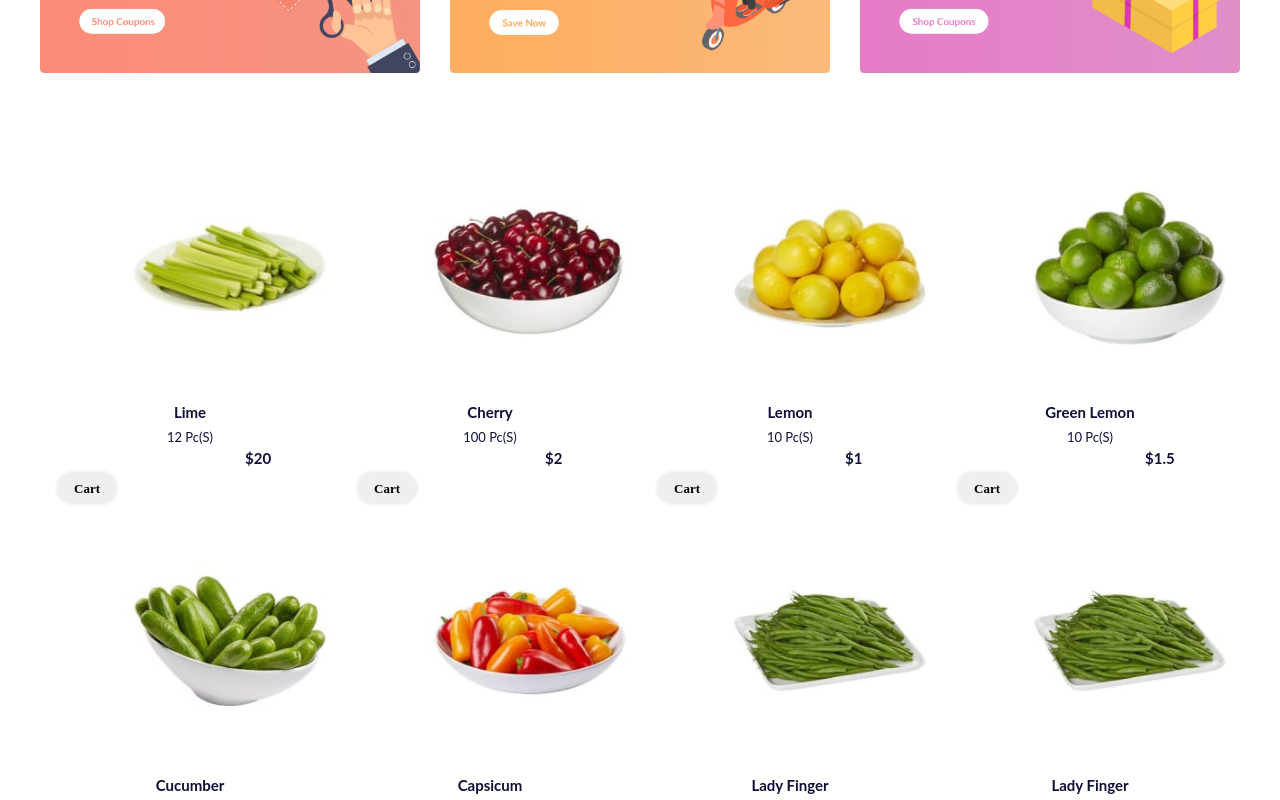
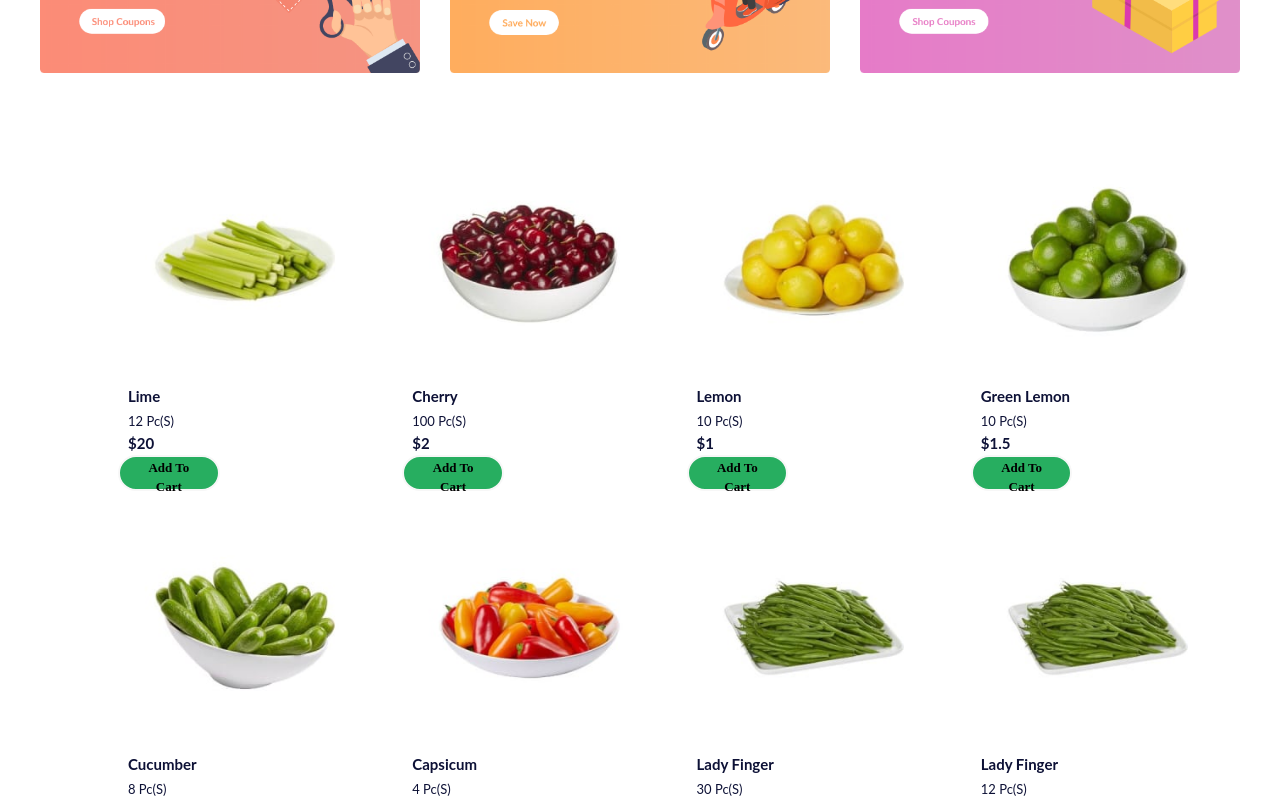
Before and after one commit to hkabir/khetkhamar, a React (Create React App) app: page / in a window 1280 px wide. Shown: the part 780-1580 px from the top of the page. Built offline with nearby package versions, Linux system fonts and the light colour scheme.

Commit message:
change design

```diff
--- a/src/App.scss
+++ b/src/App.scss
@@ -78,9 +78,7 @@ section {
 **/
 .packshot {
   max-width: 100%;
-  max-height: 80%;
-
-  margin-left: 40px;
+  max-height: 100%;
 }
 .product-title {
   font-family: Lato, sans-serif;
@@ -92,7 +90,7 @@ section {
   overflow: hidden;
   text-overflow: ellipsis;
   white-space: nowrap;
-  text-align: center;
+  margin-left: 10px;
   text-transform: capitalize;
 }
 .product-weight {
@@ -101,7 +99,8 @@ section {
   font-weight: 400;
   color: $product-text-color;
   display: block;
-  text-align: center;
+  margin-left: 10px;
+
   text-transform: capitalize;
 }
 .product-price {
@@ -109,7 +108,7 @@ section {
   font-size: 15px;
   font-weight: 700;
   color: $product-text-color;
-  margin-left: 190px;
+  margin-left: 10px;
 }
 .btn-cart-plus {
   height: 0px;
@@ -139,8 +138,17 @@ section {
   padding-right: 17px;
   font-size: 13px;
   font-weight: 700;
+  width: 40%;
+  display: block;
+  text-align: center;
+  background-color: #27ae60;
 }
 #side a {
   font-size: 20px;
   color: black !important;
 }
+.product-cart {
+  border-radius: 10px;
+
+  padding-bottom: 10px;
+}
--- a/src/Component/NavBar.jsx
+++ b/src/Component/NavBar.jsx
@@ -1,4 +1,5 @@
 import React from "react";
+import { FaCartArrowDown } from "react-icons/fa";
 
 export const NavBar = () => {
   return (
--- a/src/Component/Products/Products.jsx
+++ b/src/Component/Products/Products.jsx
@@ -9,10 +9,10 @@ export const Product = () => {
     <>
       <section>
         <div className="container-fluid">
-          <div className="row justify-content-md-center row-space-top">
+          <div className="row justify-content-md-center row-space-top ml-5">
             {products.map((item) => {
               return (
-                <div className="col-lg-3 col-6" key={item.id}>
+                <div className="col-lg-3 col-6 product-cart" key={item.id}>
                   <img src={item.image} alt="" className="packshot" />
                   <h3 className="product-title">{item.productname}</h3>
                   <span className="product-weight">
@@ -20,7 +20,7 @@ export const Product = () => {
                   </span>
                   <span className="product-price">${item.productprice}</span>
                   <button type="button" class="btn-cart" value="Cart">
-                    Cart
+                    Add To Cart
                   </button>
                 </div>
               );
```
